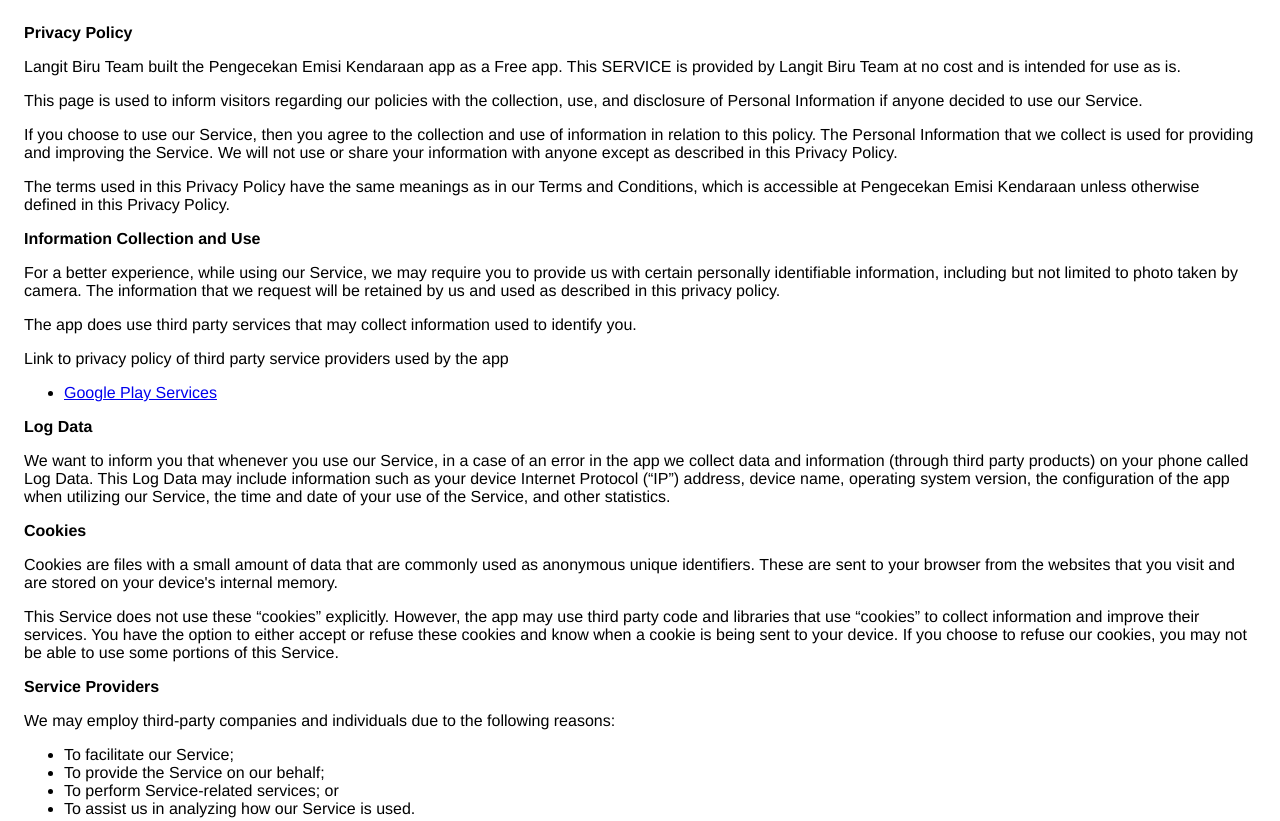
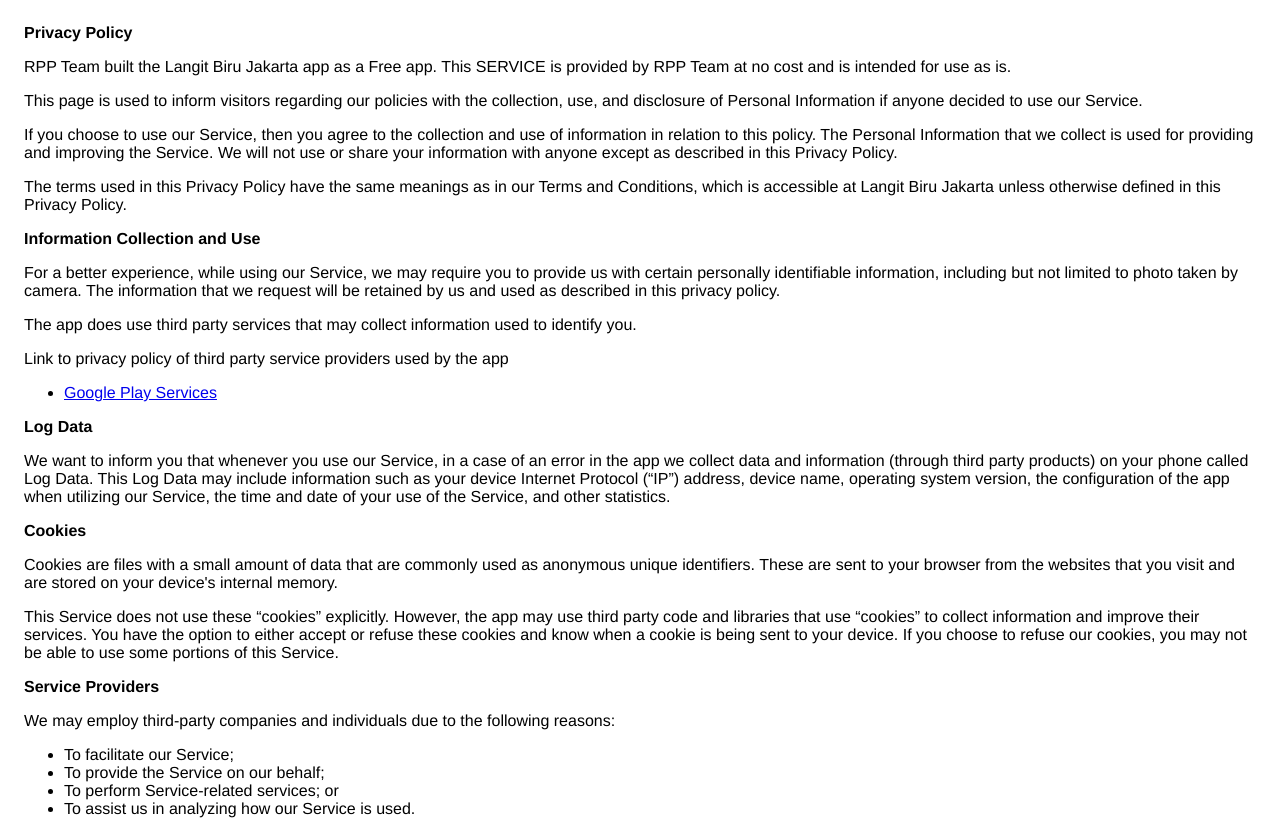
Before and after one commit to langitbirujakarta/privacy, a plain HTML site: page index.html in a window 1280 px wide. Shown: the top 821 px of the page. Drawn offline with Linux system fonts and the light colour scheme.

Commit message:
Update index.html
update developer and app name

```diff
--- a/index.html
+++ b/index.html
@@ -8,9 +8,9 @@
     </head>
     <body>
     <strong>Privacy Policy</strong> <p>
-                  Langit Biru Team built the Pengecekan Emisi Kendaraan app as
+                  RPP Team built the Langit Biru Jakarta app as
                   a Free app. This SERVICE is provided by
-                  Langit Biru Team at no cost and is intended for use as
+                  RPP Team at no cost and is intended for use as
                   is.
                 </p> <p>
                   This page is used to inform visitors regarding our
@@ -25,7 +25,7 @@
                 </p> <p>
                   The terms used in this Privacy Policy have the same meanings
                   as in our Terms and Conditions, which is accessible at
-                  Pengecekan Emisi Kendaraan unless otherwise defined in this Privacy Policy.
+                  Langit Biru Jakarta unless otherwise defined in this Privacy Policy.
                 </p> <p><strong>Information Collection and Use</strong></p> <p>
                   For a better experience, while using our Service, we
                   may require you to provide us with certain personally
```
